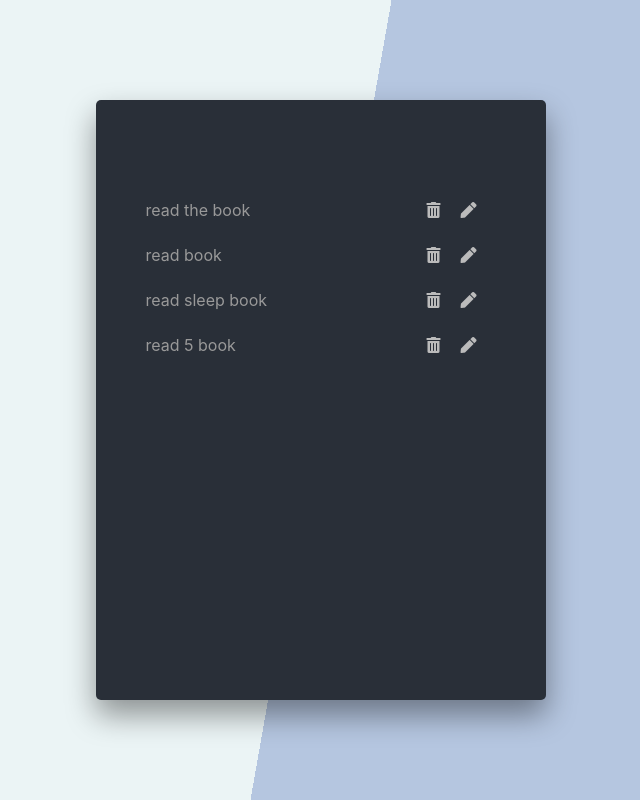
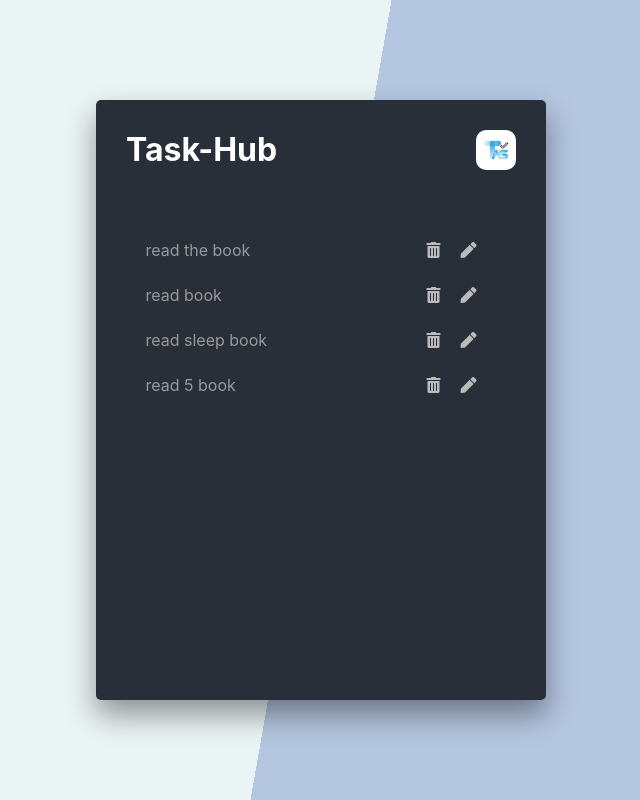
Before and after one commit to SyedSibtainRazvi/task-hub, a React (Create React App) app: page / in a window 1280 px wide. Shown: the whole page, without its empty margins (319-959 px from the left). Built offline with nearby package versions, Linux system fonts and the light colour scheme.

Commit message:
doc: header added

```diff
--- a/src/App.js
+++ b/src/App.js
@@ -2,16 +2,17 @@ import React from 'react'
 import TaskList from './components/TaskList'
 import './App.css'
 import TaskListContextProvider from './context/TaskListContext'
+import Header from './components/Header'
 
 const App = () => {
   return (
     <TaskListContextProvider>
       <div className='container'>
         <div className='app-wrapper'>
+          <Header />
           <div className='main'></div>
         <TaskList />
         </div>
-
       </div>
     </TaskListContextProvider>
   )
--- /dev/null
+++ b/src/components/Header.jsx
@@ -0,0 +1,13 @@
+import React from 'react';
+import logo from '../assets/TaskHub.png';
+
+const Header = () => {
+    return (
+        <div style={{display:'flex', color:'white', justifyContent: 'space-between'}}>
+            <h1>Task-Hub</h1>
+            <img src={logo} alt="" style={{ width: '40px', borderRadius: '10px' }} />
+        </div>
+    )
+}
+
+export default Header;
```
Also changed, not shown: src/components/ListForm.jsx (added, +9 -0 lines), src/assets/TaskHub.png (added).
